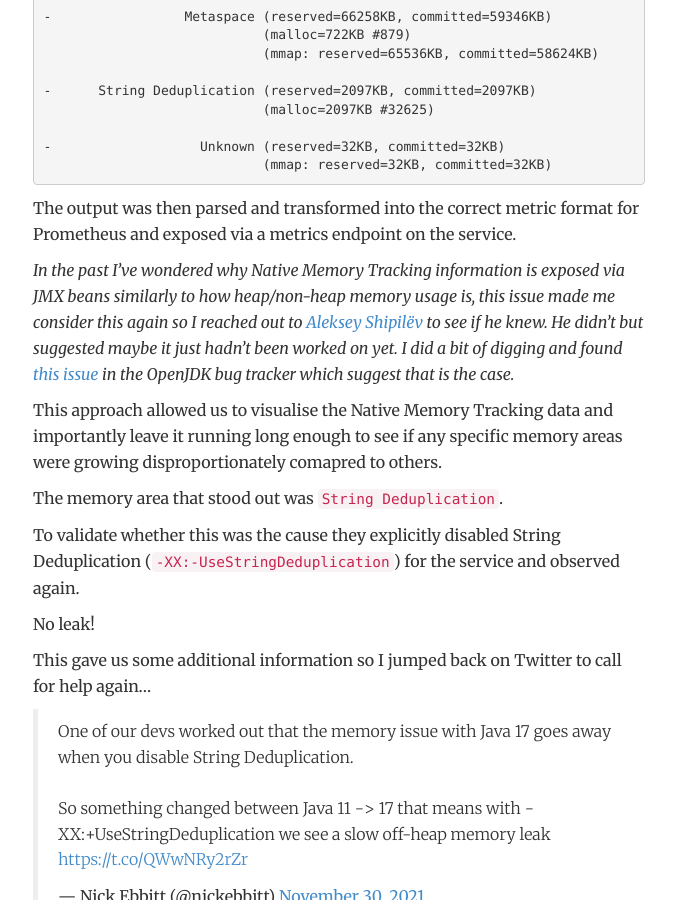
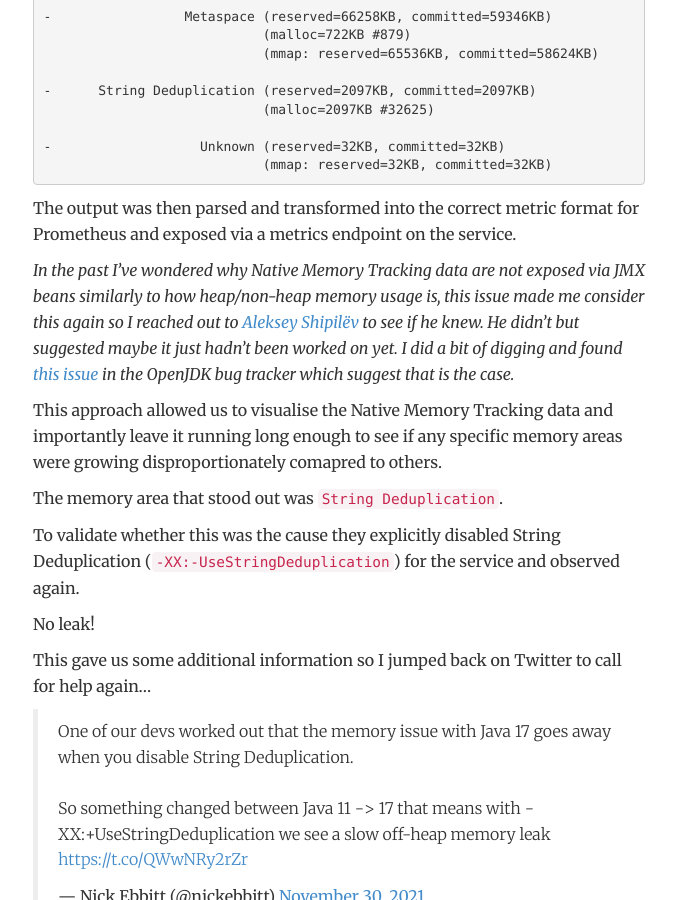
Before and after one commit to nickebbitt/nickebbitt.github.io, a Jekyll site: the page built from _posts/2022-01-26-the-story-of-a-java17-memory-leak.md, in a window 1280 px wide and 900 px high, scrolled down 4441 px. Shown: the whole window, without its empty margins (301-978 px from the left). Built offline with Jekyll 4.4.1, drawn with Linux system fonts in a browser that asks for light colours; comment, search, counter and statistics services are not loaded.

Commit message:
Update 2022-01-26-the-story-of-a-java17-memory-leak.md

```diff
--- a/_posts/2022-01-26-the-story-of-a-java17-memory-leak.md
+++ b/_posts/2022-01-26-the-story-of-a-java17-memory-leak.md
@@ -180,7 +180,7 @@ Total: reserved=1530885KB, committed=1079713KB
 
 The output was then parsed and transformed into the correct metric format for Prometheus and exposed via a metrics endpoint on the service.
 
-_In the past I've wondered why Native Memory Tracking information is exposed via JMX beans similarly to how heap/non-heap memory usage is, this issue made me consider this again so I reached out to [Aleksey Shipilëv](https://twitter.com/shipilev) to see if he knew.
+_In the past I've wondered why Native Memory Tracking data are not exposed via JMX beans similarly to how heap/non-heap memory usage is, this issue made me consider this again so I reached out to [Aleksey Shipilëv](https://twitter.com/shipilev) to see if he knew.
 He didn't but suggested maybe it just hadn't been worked on yet.
 I did a bit of digging and found [this issue](https://bugs.openjdk.java.net/browse/JDK-8182634) in the OpenJDK bug tracker which suggest that is the case._
 
```
